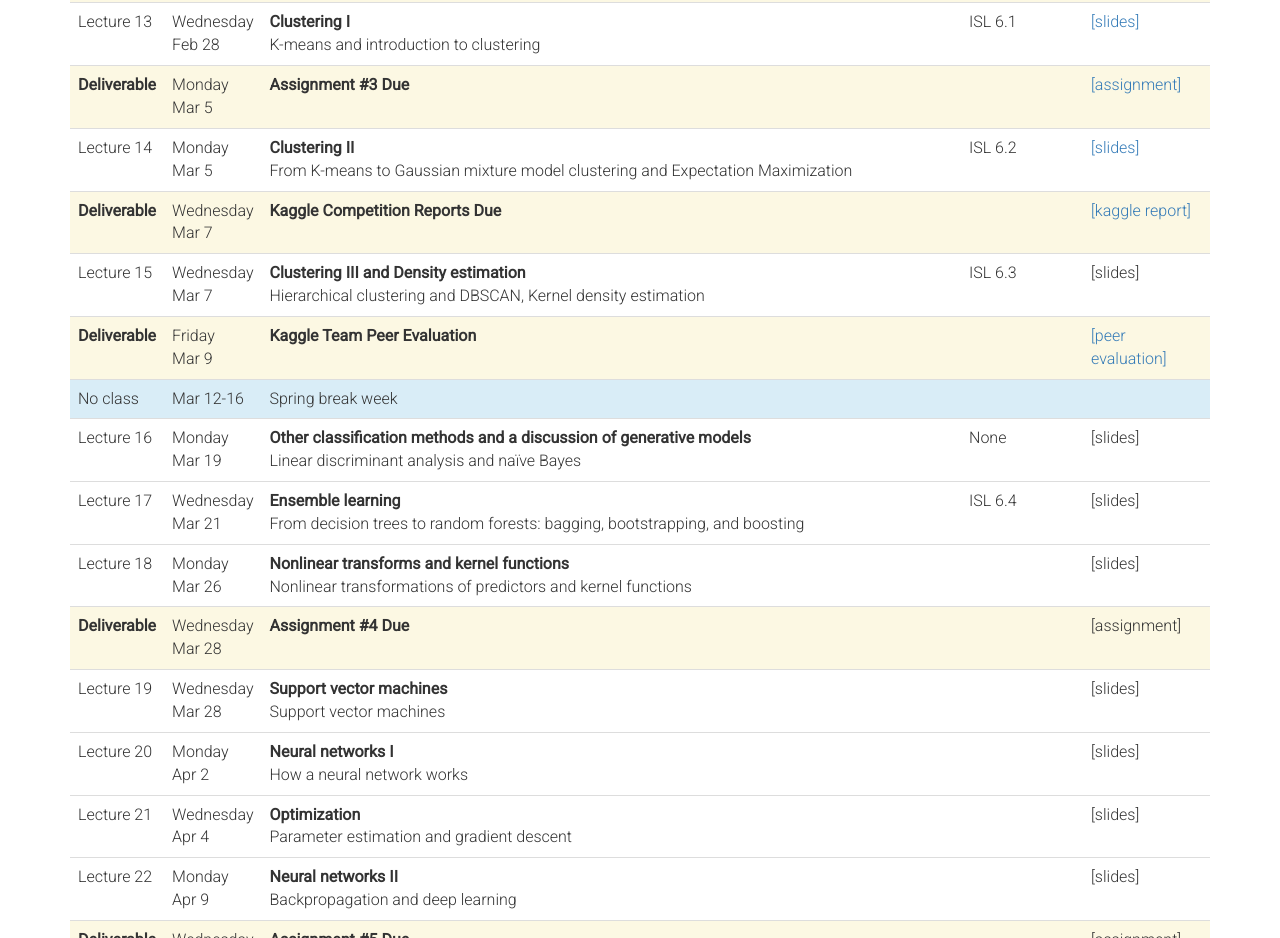
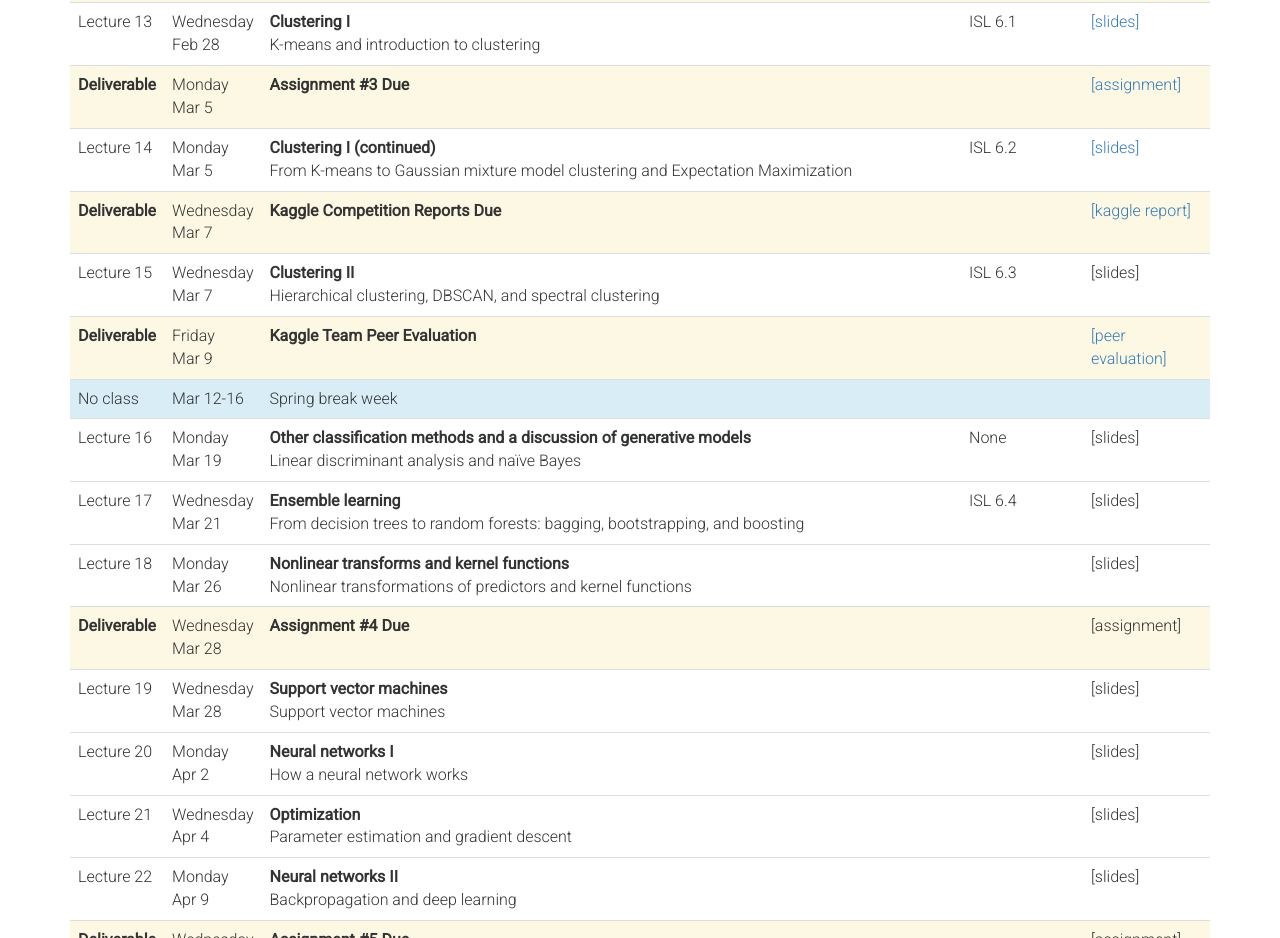
Before and after one commit to kylebradbury/ece590, a plain HTML site: page syllabus.html in a window 1280 px wide. Shown: the part 1663-2601 px from the top of the page. Drawn offline with nearby package versions, Linux system fonts and the light colour scheme.

Commit message:
updated syllabus

```diff
--- a/syllabus.html
+++ b/syllabus.html
@@ -281,7 +281,7 @@
     <td>Lecture 14</td>
     <td>Monday <br> Mar 5</td>
     <td>
-      <b>Clustering II</b> <br>
+      <b>Clustering I (continued)</b> <br>
       From K-means to Gaussian mixture model clustering and Expectation Maximization
     </td>
     <td>ISL 6.2</td>
@@ -302,8 +302,8 @@
     <td>Lecture 15</td>
     <td>Wednesday <br> Mar 7</td>
     <td>
-      <b>Clustering III and Density estimation</b> <br>
-      Hierarchical clustering and DBSCAN, Kernel density estimation
+      <b>Clustering II</b> <br>
+      Hierarchical clustering, DBSCAN, and spectral clustering
     </td>
     <td>ISL 6.3</td>
     <td>
```
